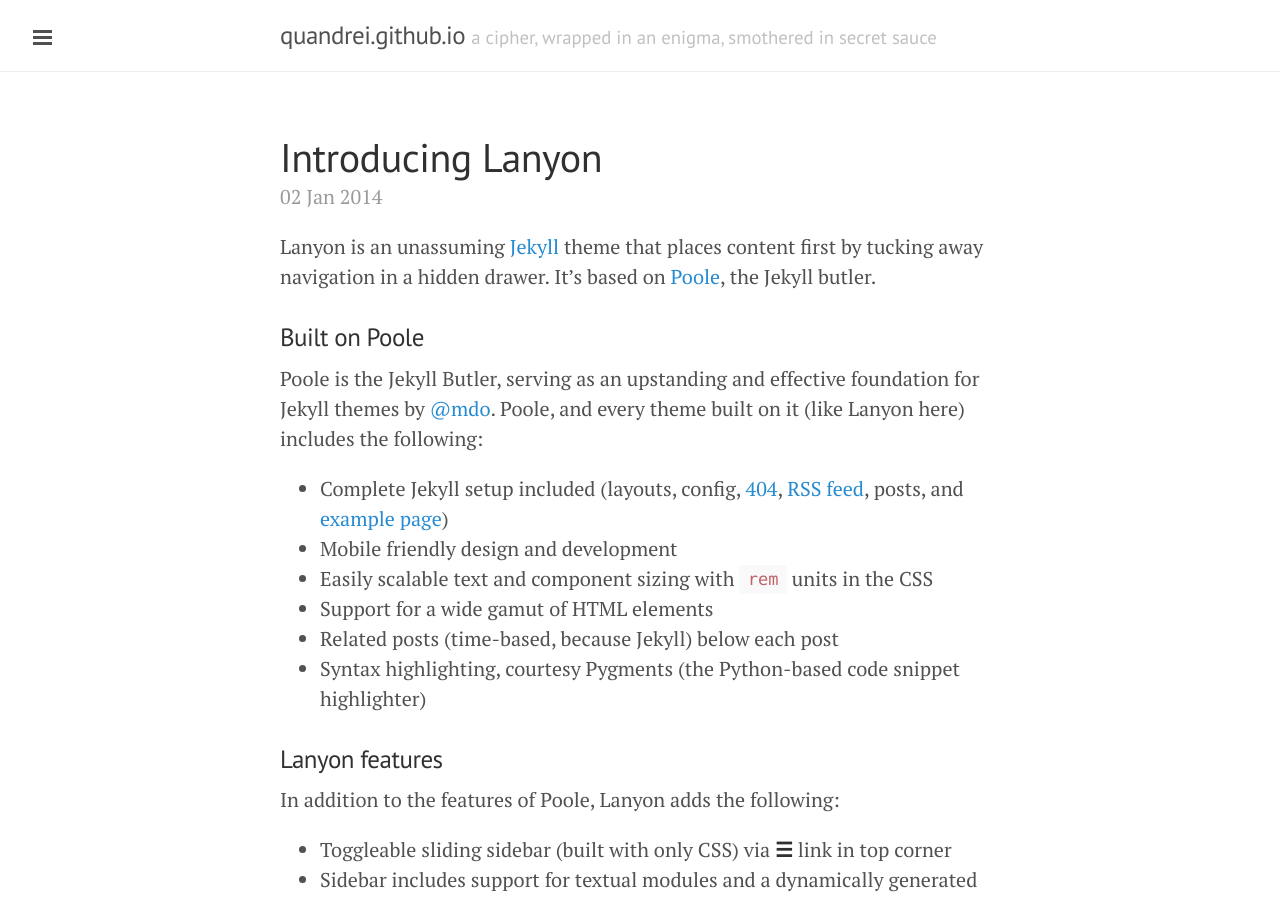
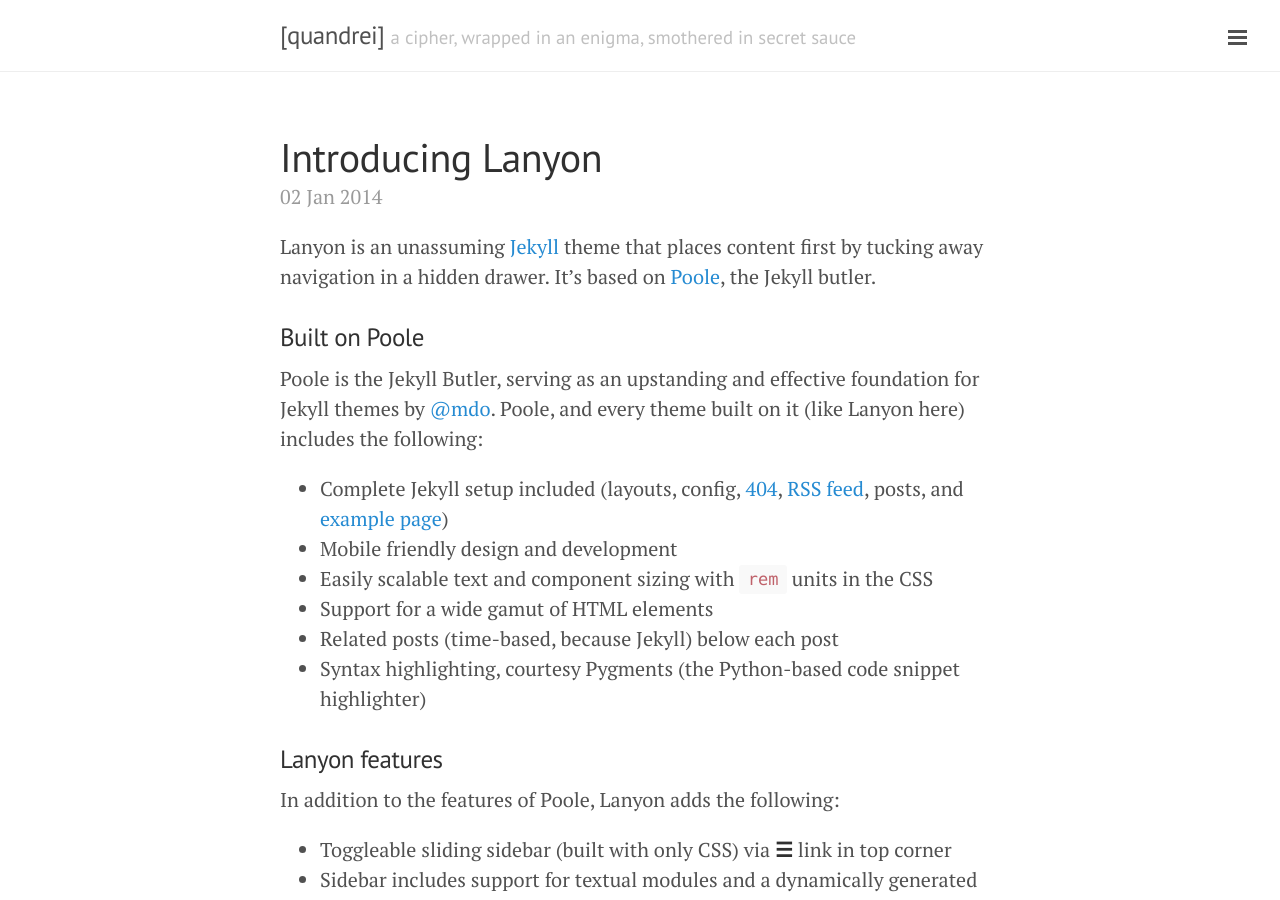
Before and after one commit to quandrei/quandrei.github.io, a Jekyll site: the page built from index.html, in a window 1280 px wide and 900 px high. Built offline with Jekyll 4.4.1, drawn with Linux system fonts in a browser that asks for light colours; Markdown is read by kramdown in place of the engine named in the settings; the list of posts is cut into pages by our own code.

Commit message:
updated config file and switched nav menu to right side

```diff
--- a/_config.yml
+++ b/_config.yml
@@ -6,7 +6,7 @@
 permalink:        pretty
 
 # Setup
-title:            quandrei.github.io
+title:            '[quandrei]'
 tagline:          'a cipher, wrapped in an enigma, smothered in secret sauce'
 description:      'What you are experiencing is a temporary distortion of reality. Do not be alarmed.'
 url:              http://quandrei.github.io
--- a/_layouts/default.html
+++ b/_layouts/default.html
@@ -3,7 +3,7 @@
 
   {% include head.html %}
 
-  <body>
+  <body class="layout-reverse sidebar-overlay">
 
     {% include sidebar.html %}
 
```
